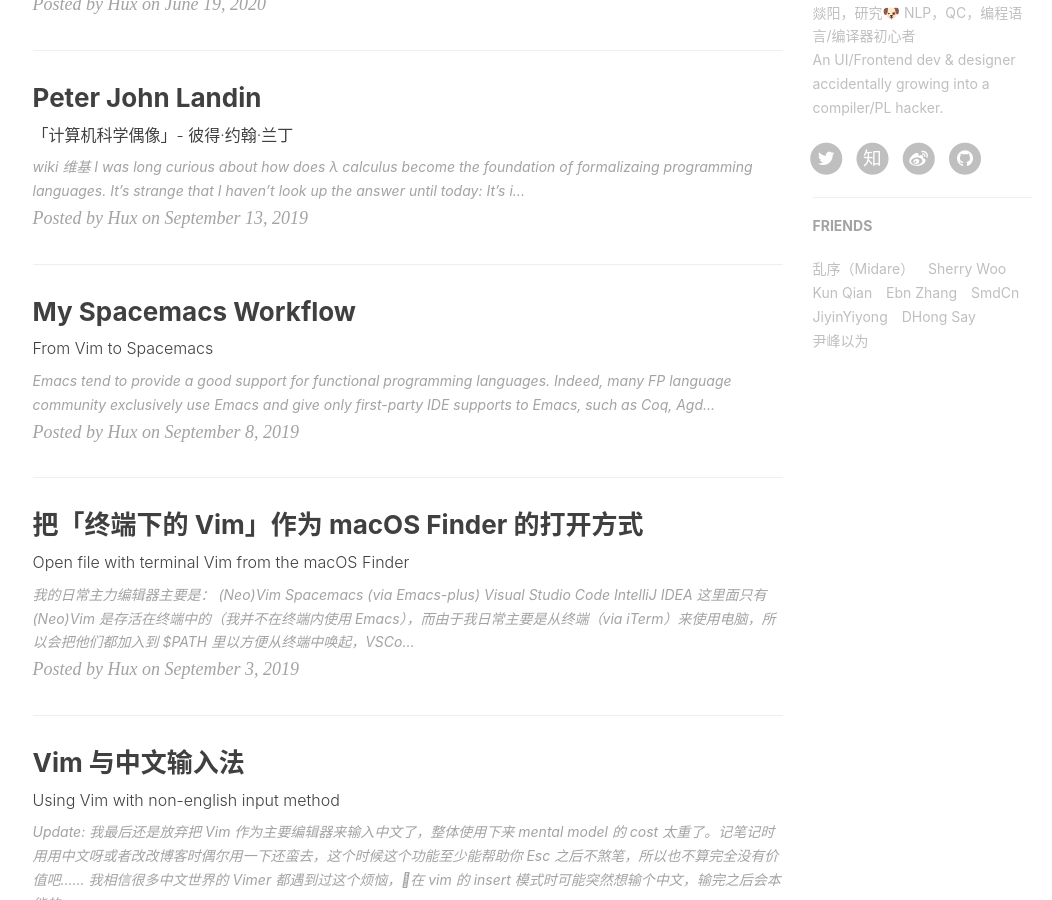
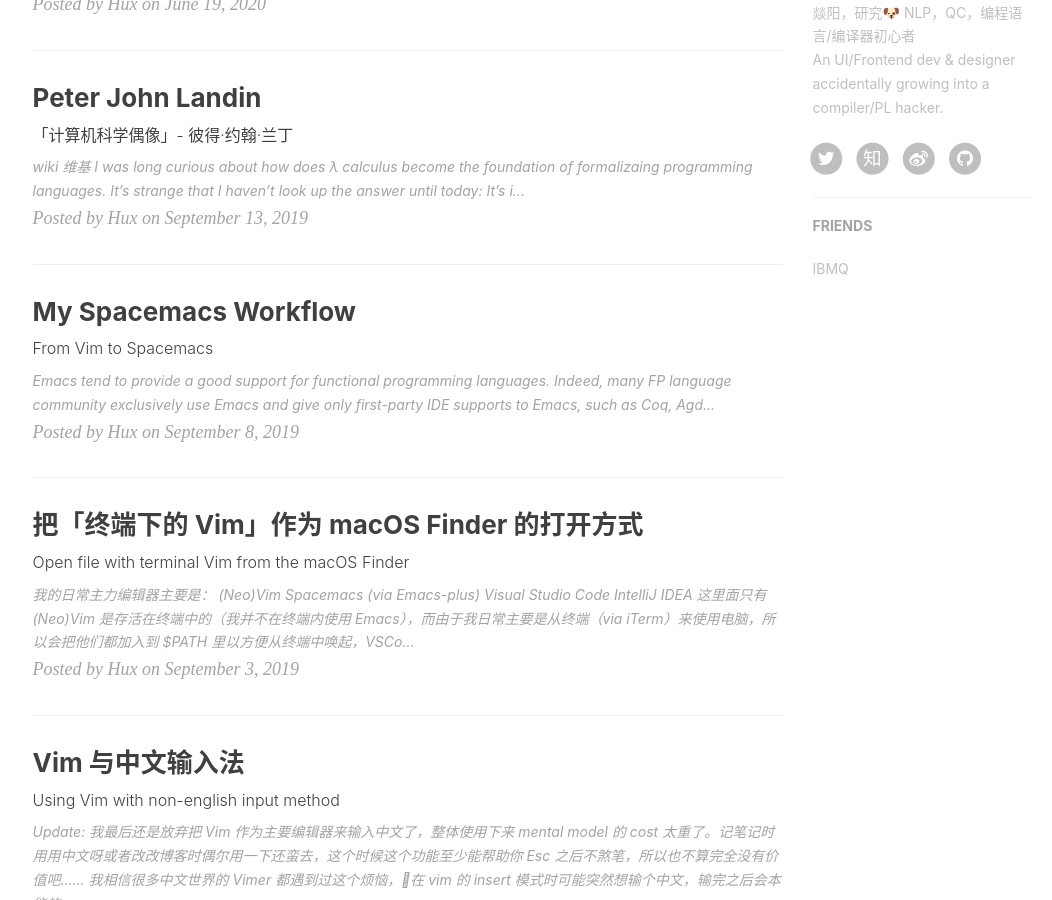
Before and after one commit to yliu9418/yliu9418.github.io, a Jekyll site: the page built from index.html, in a window 1280 px wide and 900 px high, scrolled down 1076 px. Shown: the whole window, without its empty margins (135-1187 px from the left). Built offline with Jekyll 4.4.1, drawn with Linux system fonts in a browser that asks for light colours; nearby versions of some CDN libraries; the list of posts is cut into pages by our own code; comment, search, counter and statistics services are not loaded.

Commit message:
Update _config.yml

```diff
--- a/_config.yml
+++ b/_config.yml
@@ -59,7 +59,7 @@ kramdown:
 
 
 # Disqus settings
-disqus_username: hux
+disqus_username: #hux
 
 # Netease settings
 netease_comment: false
@@ -71,8 +71,8 @@ netease_comment: false
 # ba_track_id: [your track id]
 
 # Google Analytics
-ga_track_id: 'UA-49627206-1'            # Format: UA-xxxxxx-xx
-ga_domain: huangxuan.me
+ga_track_id: #'UA-49627206-1'            # Format: UA-xxxxxx-xx
+ga_domain: #huangxuan.me
 
 
 
@@ -103,31 +103,10 @@ page-mathjax: false
 # Friends
 friends: [
     {
-    #     title: "Su",
-    #     href: "http://su.gallery/"
+    #     title: "AI",
+    #     href: #"http://su.gallery/"
     # },{
-        title: "乱序（Midare）",
-        href: "http://mida.re/"
-    },{
-        title: "Sherry Woo",
-        href: "https://sherrywoo.me/"
-    },{
-        title: "Kun Qian",
-        href: "http://kunq.me"
-    },{
-        title: "Ebn Zhang",
-        href: "http://ebnbin.com/"
-    },{
-        title: "SmdCn",
-        href: "http://blog.smdcn.net"
-    },{
-        title: "JiyinYiyong",
-        href: "http://tiye.me/"
-    },{
-        title: "DHong Say",
-        href: "http://dhong.co"
-    },{
-        title: "尹峰以为",
-        href: "http://ingf.github.io/"
+        title: "IBMQ",
+        href: "https://www.ibm.com/quantum-computing/"
     }
 ]
```
